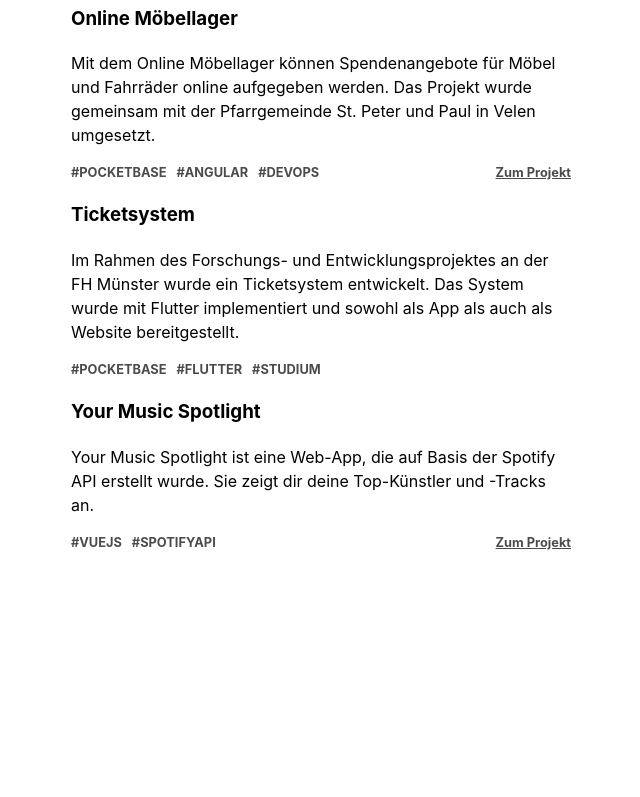
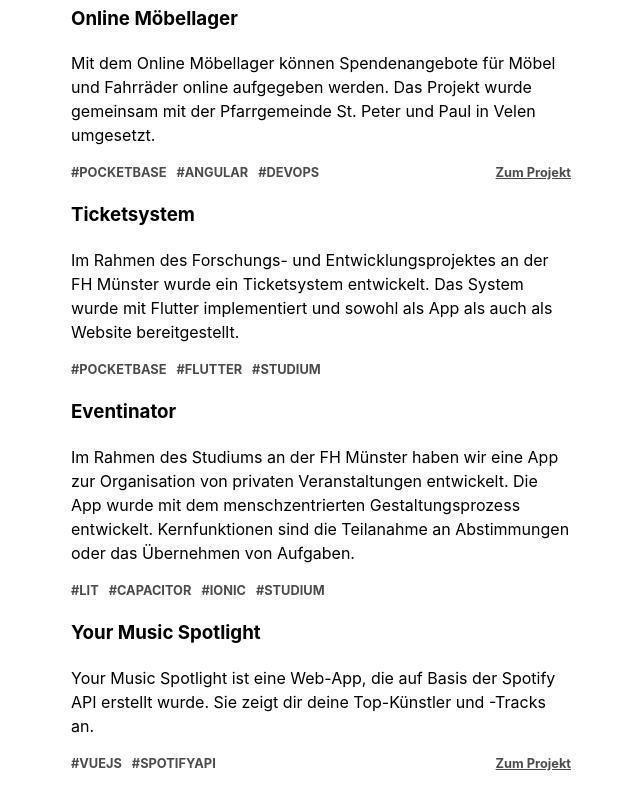
Before and after one commit to johann-vu/jvue-home, a plain HTML site: page index.html in a window 1280 px wide. Shown: the part 383-1180 px from the top of the page, without its empty margins (319-959 px from the left). Before the commit the page ends 1035 px from the top, so only its background shows below. Drawn offline with Linux system fonts and the light colour scheme.

Commit message:
Add project description for Eventinator and update project link

```diff
--- a/index.html
+++ b/index.html
@@ -48,6 +48,19 @@
         <span class="tag">#Flutter</span>
         <span class="tag">#Studium</span>
       </div>
+      <h3>Eventinator</h3>
+      <p>
+        Im Rahmen des Studiums an der FH Münster haben wir eine App zur
+        Organisation von privaten Veranstaltungen entwickelt. Die App wurde mit
+        dem menschzentrierten Gestaltungsprozess entwickelt. Kernfunktionen sind
+        die Teilanahme an Abstimmungen oder das Übernehmen von Aufgaben.
+      </p>
+      <div class="tag-container">
+        <span class="tag">#Lit</span>
+        <span class="tag">#Capacitor</span>
+        <span class="tag">#Ionic</span>
+        <span class="tag">#Studium</span>
+      </div>
       <h3>Your Music Spotlight</h3>
       <p>
         Your Music Spotlight ist eine Web-App, die auf Basis der Spotify API
@@ -57,7 +70,7 @@
         <span class="tag">#VueJS</span>
         <span class="tag">#SpotifyAPI</span>
         <div class="spacer"></div>
-        <a href="https://online-moebellager.de">Zum Projekt</a>
+        <a href="https://johann-vu.github.io/music-spotlight/">Zum Projekt</a>
       </div>
     </div>
   </body>
```
